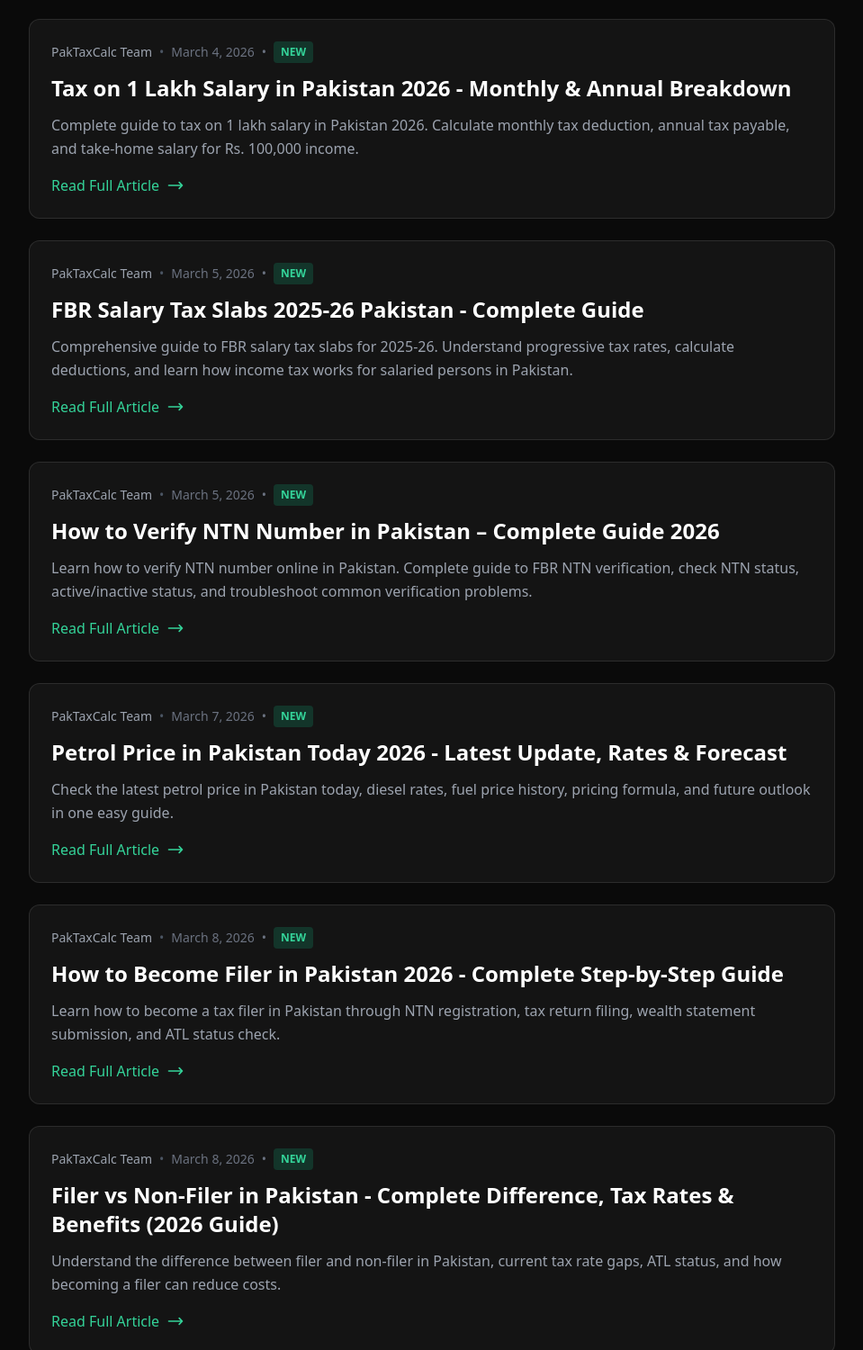
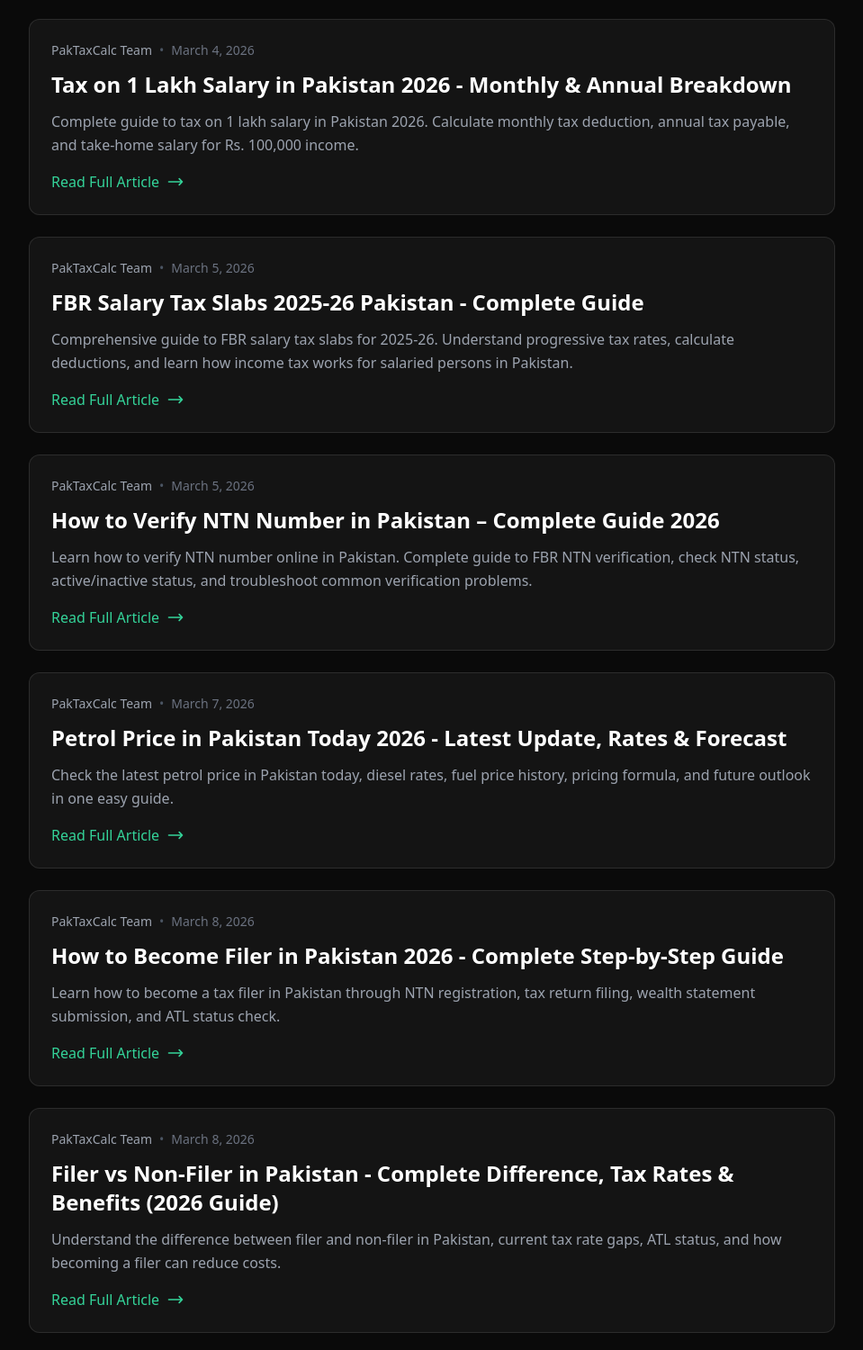
Before and after one commit to Abdullah20019/paktaxcalc, a plain HTML site: page blog/index.html in a window 1280 px wide. Shown: the part 3655-5155 px from the top of the page at 90% size, without its empty margins (160-1119 px from the left). Drawn offline with nearby package versions, Linux system fonts and the light colour scheme.

```diff
--- a/blog/index.html
+++ b/blog/index.html
@@ -550,8 +550,6 @@
                         <span class="font-medium text-gray-400">PakTaxCalc Team</span>
                         <span class="mx-2 text-gray-600">•</span>
                         <span>March 4, 2026</span>
-                        <span class="mx-2">•</span>
-                        <span class="bg-emerald-500/20 text-emerald-400 px-2 py-1 rounded text-xs font-bold">NEW</span>
                     </div>
                     <h3 class="text-xl md:text-2xl font-bold text-white mb-3 group-hover:text-emerald-400 transition-colors">
                         Tax on 1 Lakh Salary in Pakistan 2026 - Monthly & Annual Breakdown
@@ -573,8 +571,6 @@
                         <span class="font-medium text-gray-400">PakTaxCalc Team</span>
                         <span class="mx-2 text-gray-600">•</span>
                         <span>March 5, 2026</span>
-                        <span class="mx-2">•</span>
-                        <span class="bg-emerald-500/20 text-emerald-400 px-2 py-1 rounded text-xs font-bold">NEW</span>
                     </div>
                     <h3 class="text-xl md:text-2xl font-bold text-white mb-3 group-hover:text-emerald-400 transition-colors">
                         FBR Salary Tax Slabs 2025-26 Pakistan - Complete Guide
@@ -596,8 +592,6 @@
                         <span class="font-medium text-gray-400">PakTaxCalc Team</span>
                         <span class="mx-2 text-gray-600">•</span>
                         <span>March 5, 2026</span>
-                        <span class="mx-2">•</span>
-                        <span class="bg-emerald-500/20 text-emerald-400 px-2 py-1 rounded text-xs font-bold">NEW</span>
                     </div>
                     <h3 class="text-xl md:text-2xl font-bold text-white mb-3 group-hover:text-emerald-400 transition-colors">
                         How to Verify NTN Number in Pakistan – Complete Guide 2026
@@ -620,8 +614,6 @@
                         <span class="font-medium text-gray-400">PakTaxCalc Team</span>
                         <span class="mx-2 text-gray-600">•</span>
                         <span>March 7, 2026</span>
-                        <span class="mx-2">•</span>
-                        <span class="bg-emerald-500/20 text-emerald-400 px-2 py-1 rounded text-xs font-bold">NEW</span>
                     </div>
                     <h3 class="text-xl md:text-2xl font-bold text-white mb-3 group-hover:text-emerald-400 transition-colors">
                         Petrol Price in Pakistan Today 2026 - Latest Update, Rates & Forecast
@@ -643,8 +635,6 @@
                         <span class="font-medium text-gray-400">PakTaxCalc Team</span>
                         <span class="mx-2 text-gray-600">•</span>
                         <span>March 8, 2026</span>
-                        <span class="mx-2">•</span>
-                        <span class="bg-emerald-500/20 text-emerald-400 px-2 py-1 rounded text-xs font-bold">NEW</span>
                     </div>
                     <h3 class="text-xl md:text-2xl font-bold text-white mb-3 group-hover:text-emerald-400 transition-colors">
                         How to Become Filer in Pakistan 2026 - Complete Step-by-Step Guide
@@ -666,8 +656,6 @@
                         <span class="font-medium text-gray-400">PakTaxCalc Team</span>
                         <span class="mx-2 text-gray-600">•</span>
                         <span>March 8, 2026</span>
-                        <span class="mx-2">•</span>
-                        <span class="bg-emerald-500/20 text-emerald-400 px-2 py-1 rounded text-xs font-bold">NEW</span>
                     </div>
                     <h3 class="text-xl md:text-2xl font-bold text-white mb-3 group-hover:text-emerald-400 transition-colors">
                         Filer vs Non-Filer in Pakistan - Complete Difference, Tax Rates & Benefits (2026 Guide)
```
